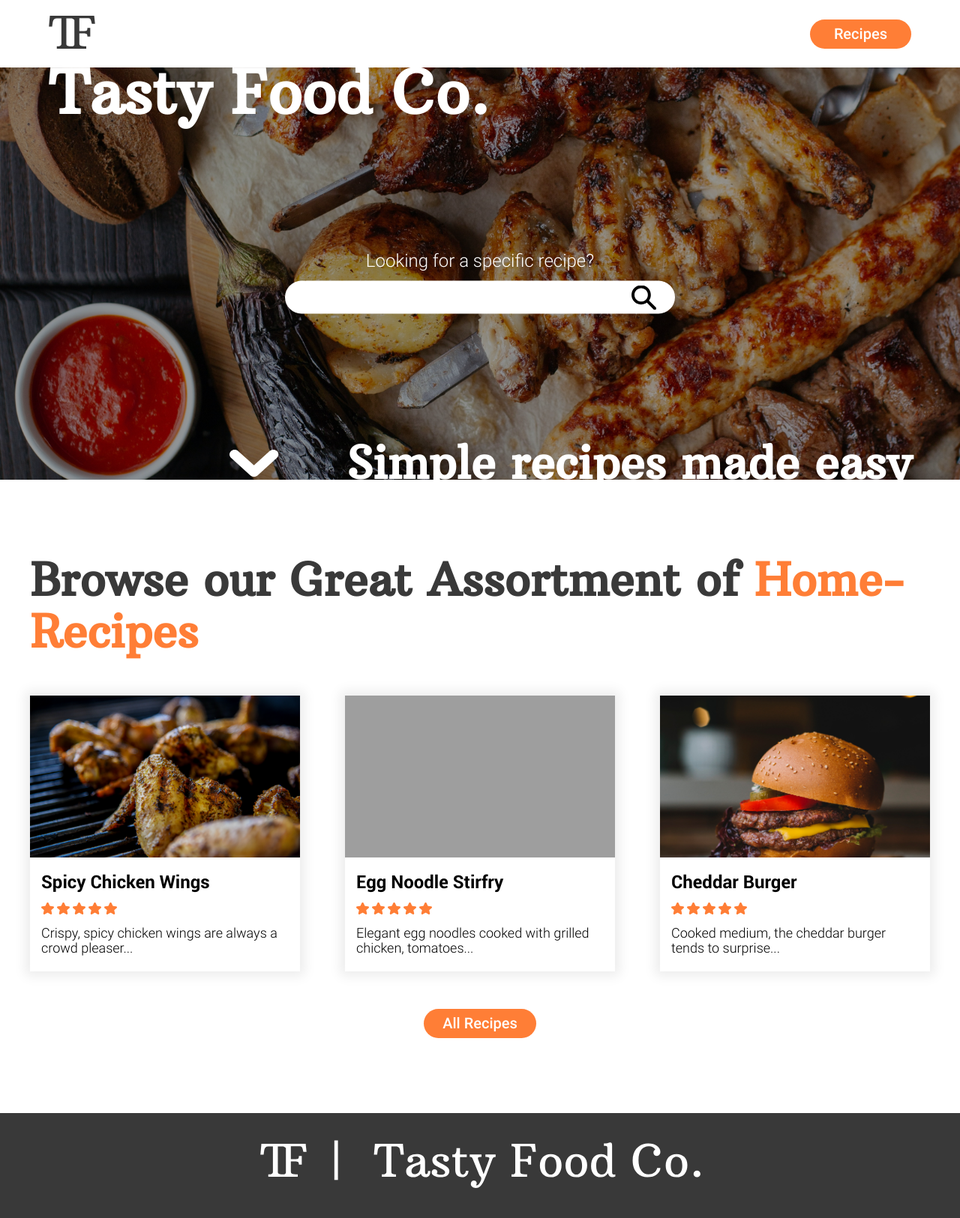
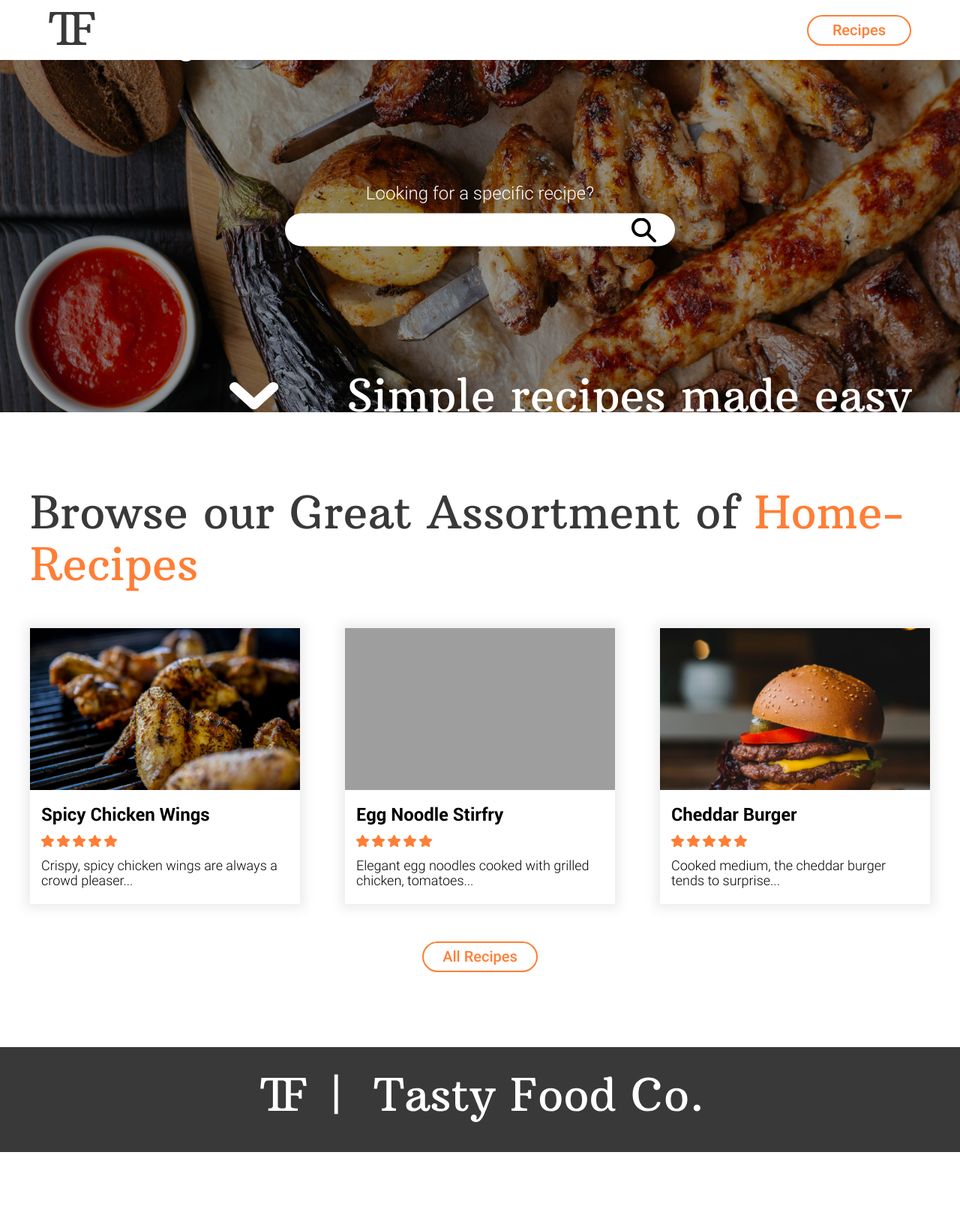
Before and after one commit to Kdolphin2284/idm232-kpd46, a PHP site: page /homepage.html in a window 1280 px wide. Shown: the whole page at 75% size. After the commit the page ends 1537 px from the top, so only its background shows below. Run offline with PHP 8.4, Linux system fonts and the light colour scheme; grey boxes are pictures that could not be loaded.

Commit message:
Homepage Update
Updated css.

```diff
--- a/css/styles.css
+++ b/css/styles.css
@@ -43,6 +43,7 @@ h2 {
     color: #fff;
     font-family: 'Arbutus Slab';
     font-size: 60px;
+    font-weight: lighter;
 }
 h4 {
     margin: 0;
@@ -77,12 +78,13 @@ li {
 /* //////////////////////////////// */
 
 header {
-    height: 90px;
+    height: 80px;
     background: #fff;
     display: flex;
     justify-content: center;
     align-items: center;
-    position: relative;
+    position: fixed;
+    z-index: 1;
     width: 100%;
 }
 .flexHeader {
@@ -93,11 +95,12 @@ header {
     padding: 0 65px;
 }
 .navLinks a {
-    background: #FF7E36;
-    color: #fff;
-    padding: 8px 32px;
+    background: #fff;
+    color: #FF7E36;
+    padding: 7px 32px;
     border-radius: 50px;
     font-family: 'Roboto Medium';
+    border: 2px solid #FF7E36;
 }
 
 
@@ -242,11 +245,12 @@ header {
     margin: 50px auto 0 auto;
 }
 #recipeSuggestionsLink a {
-    background: #ff7e36;
-    color: #fff;
-    padding: 8px 25px;
+    background: #fff;
+    color: #ff7e36;
+    padding: 7px 25px;
     border-radius: 50px;
     font-family: 'Roboto Medium';
+    border: 2px solid #ff7e36;
 }
 
 
```
